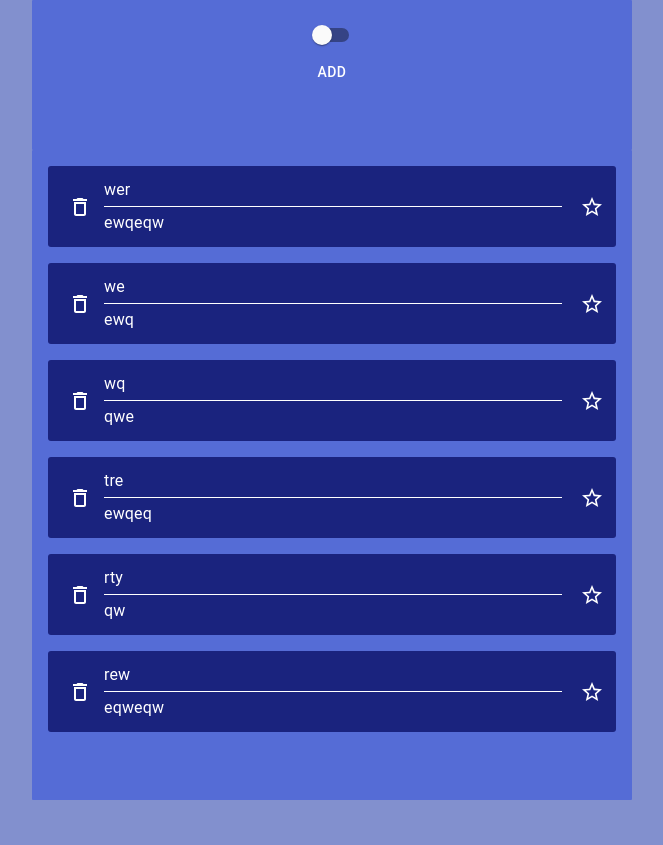
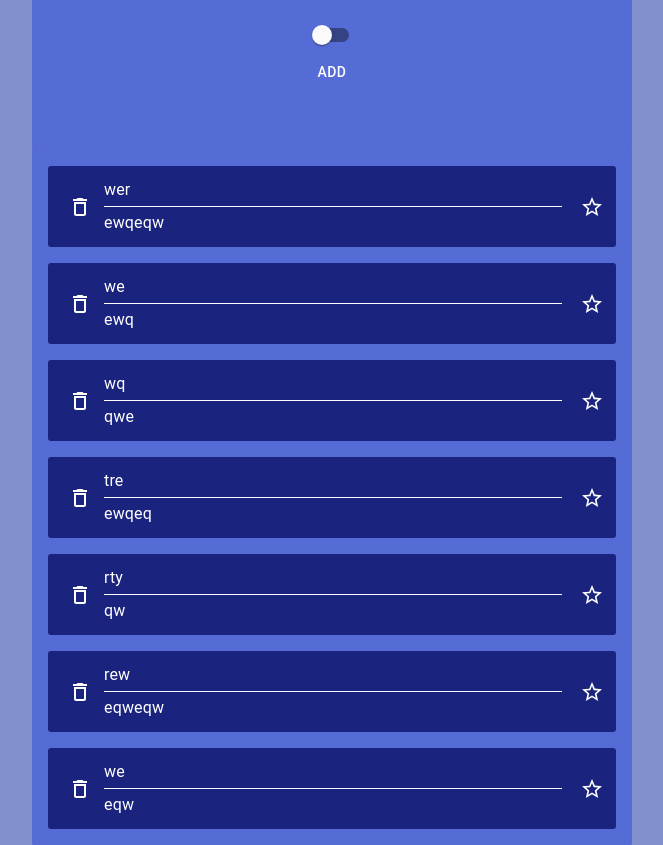
Before and after one commit to jeron1moo/todo, a React (Create React App) app: page / in a window 1280 px wide. Shown: the whole page, without its empty margins (308-971 px from the left). Before the commit the page ends 800 px from the top, so only its background shows below. Built offline with nearby package versions, Linux system fonts and the light colour scheme; data requests are answered from the project's data file.

Commit message:
corrections

```diff
--- a/db.json
+++ b/db.json
@@ -35,6 +35,12 @@
       "description": "eqweqw",
       "state": "TODO_INBOX",
       "id": "rr8CC5f308vi9c952Py39"
+    },
+    {
+      "title": "we",
+      "description": "eqw",
+      "state": "TODO_INBOX",
+      "id": "MaWU-3DDj8N33XLpT4Rgh"
     }
   ]
 }
--- a/src/components/TodoList/TodoList.jsx
+++ b/src/components/TodoList/TodoList.jsx
@@ -2,12 +2,13 @@ import React from 'react';
 import { Box, List } from '@material-ui/core';
 import TodoItem from '../TodoItem';
 import useStyles from './styles';
-import useTodosQuery from '../../hooks/useTodosQuery';
+import { useTodos, useArchiveTodo, usePinTodo } from '../../hooks/useQueries';
 
 export const TodoList = ({ className }) => {
   const classes = useStyles();
-  const { useTodos, pinTodo, archiveTodo } = useTodosQuery();
   const { data: todosList, isLoading: loading, isError } = useTodos();
+  const { pinTodo } = usePinTodo();
+  const { archiveTodo } = useArchiveTodo();
 
   const events = {
     pinTodo,
--- a/src/components/TodoNav/TodoNav.jsx
+++ b/src/components/TodoNav/TodoNav.jsx
@@ -5,13 +5,13 @@ import AddTodo from '../AddTodo';
 import applyTheme from '../../redux/actions/theme';
 import useStyles from './styles';
 import Modal from '../Modal';
-import useTodosQuery from '../../hooks/useTodosQuery';
+import { useAddTodo } from '../../hooks/useQueries';
 
 const TodoNav = ({ className }) => {
   const classes = useStyles();
   const dispatch = useDispatch();
-  const { addTodo } = useTodosQuery();
   const onApplyTheme = () => dispatch(applyTheme());
+  const { addTodo } = useAddTodo();
 
   const events = {
     addTodo,
--- a/src/hooks/useTodosQuery.js
+++ b/src/hooks/useQueries.js
@@ -16,7 +16,7 @@ const pinMutate = async (id) => {
 };
 
 const archiveMutate = async (id) => {
-  const res = axios.delete(`${process.env.REACT_APP_URL_TODO}/${id}`, {
+  const res = await axios.delete(`${process.env.REACT_APP_URL_TODO}/${id}`, {
     id,
   });
   return res;
@@ -31,50 +31,53 @@ const addMutate = async (todo) => {
   return res;
 };
 
-export default () => {
+export const usePinTodo = () => {
   const queryClient = useQueryClient();
 
-  const { mutateAsync: mutatePinAsync } = useMutation(pinMutate, {
+  const { mutate } = useMutation(pinMutate, {
     onSuccess: () => {
       queryClient.invalidateQueries(TODOS);
     },
   });
 
-  const { mutateAsync: mutateAsyncArchive } = useMutation(archiveMutate, {
+  return {
+    pinTodo: mutate,
+  };
+};
+
+export const useAddTodo = () => {
+  const queryClient = useQueryClient();
+
+  const { mutate } = useMutation(addMutate, {
     onSuccess: () => {
       queryClient.invalidateQueries(TODOS);
     },
   });
 
-  const { mutateAsync: mutateAddAsync } = useMutation(addMutate, {
+  return {
+    addTodo: mutate,
+  };
+};
+
+export const useArchiveTodo = () => {
+  const queryClient = useQueryClient();
+
+  const { mutate } = useMutation(archiveMutate, {
     onSuccess: () => {
-      queryClient.invalidateQueries('todos');
+      queryClient.invalidateQueries(TODOS);
     },
   });
 
-  const addTodo = async (todo) => {
-    await mutateAddAsync(todo);
-  };
-
-  const useTodos = () => {
-    return useQuery('todos', async () => {
-      const { data } = await axios.get(process.env.REACT_APP_URL_TODO);
-      return data;
-    });
-  };
-
-  const archiveTodo = async (id) => {
-    await mutateAsyncArchive(id);
-  };
-
-  const pinTodo = async (id) => {
-    await mutatePinAsync(id);
-  };
-
   return {
-    archiveTodo,
-    pinTodo,
-    useTodos,
-    addTodo,
+    archiveTodo: mutate,
   };
 };
+
+export const useTodos = () => {
+  return useQuery(TODOS, async () => {
+    const { data } = await axios.get(process.env.REACT_APP_URL_TODO);
+    return data;
+  });
+};
+
+export default { usePinTodo, useArchiveTodo, useAddTodo, useTodos };
```
